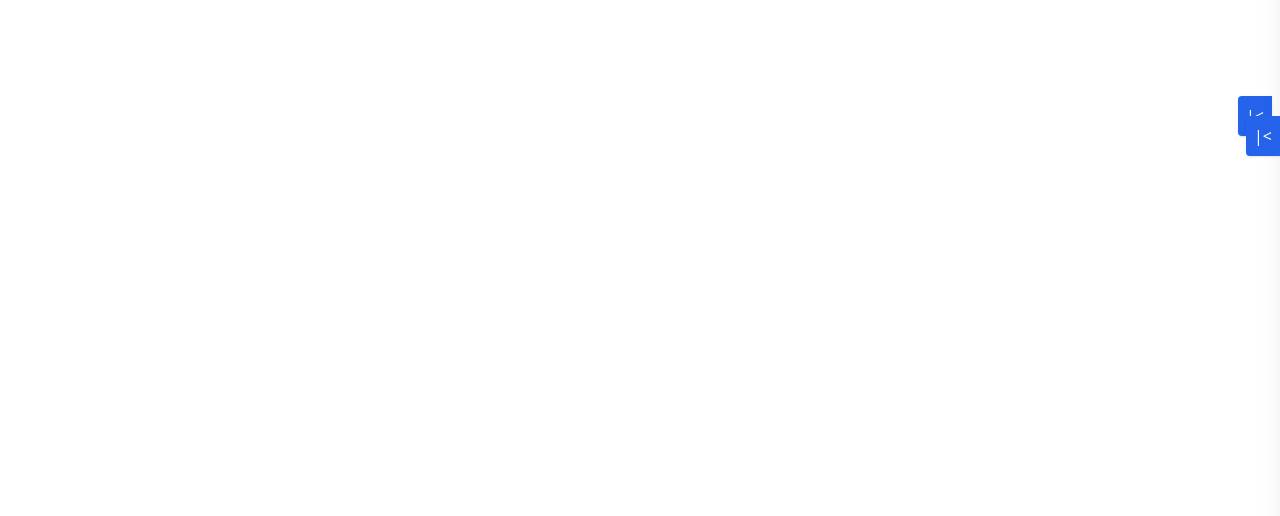
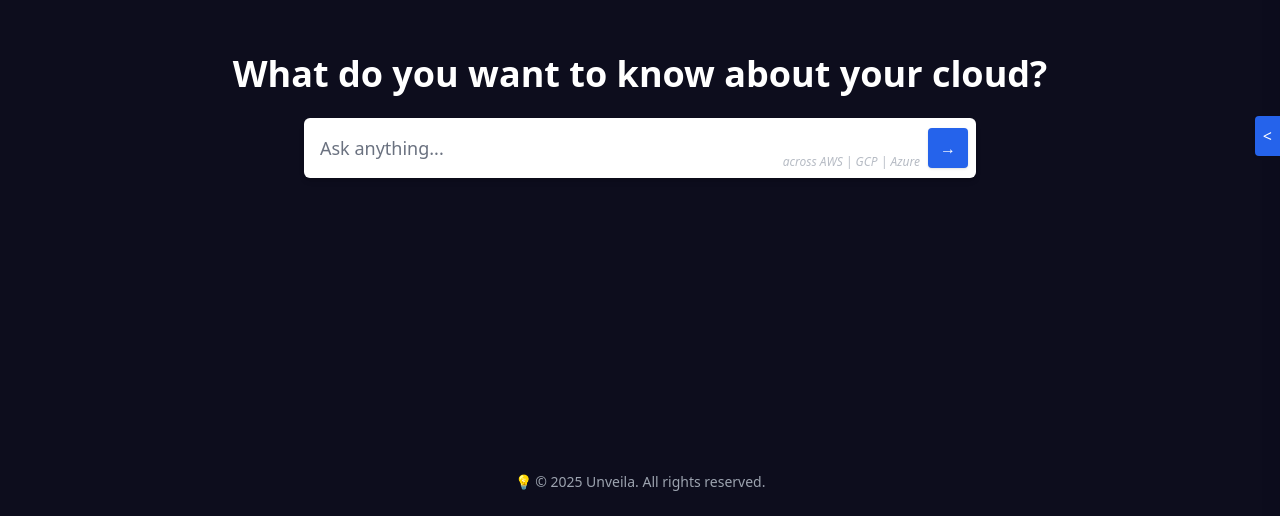
Before and after one commit to satyaelipe/unveila-landing-page, a React (Vite) app: page / in a window 1280 px wide. Shown: the part 284-800 px from the top of the page. Built offline with nearby package versions, Linux system fonts and the light colour scheme.

Commit message:
Update LandingPage.jsx

```diff
--- a/src/LandingPage.jsx
+++ b/src/LandingPage.jsx
@@ -1,57 +1,93 @@
-// src/components/SidebarDrawer.jsx
+// src/LandingPage.jsx
 import React, { useState } from 'react';
-import { Home, Info, Puzzle } from 'lucide-react';
+import SidebarDrawer from './components/SidebarDrawer';
 
-export default function SidebarDrawer() {
-  const [isOpen, setIsOpen] = useState(false);
+const suggestions = [
+  "drift of all Lambdas in prod",
+  "unused EIPs in GCP",
+  "cost of CloudWatch in AWS",
+  "dependency graph for Azure VMs",
+  "show me idle RDS instances"
+];
 
-  const toggleDrawer = () => setIsOpen(!isOpen);
+export default function LandingPage() {
+  const [query, setQuery] = useState('');
+  const [showSuggestions, setShowSuggestions] = useState(false);
+
+  const handleInputChange = (e) => {
+    setQuery(e.target.value);
+    setShowSuggestions(true);
+  };
+
+  const handleSuggestionClick = (text) => {
+    setQuery(text);
+    setShowSuggestions(false);
+  };
+
+  const handleSubmit = (e) => {
+    e.preventDefault();
+    console.log("Query submitted:", query);
+    setShowSuggestions(false);
+  };
 
   return (
-    <>
-      {/* Toggle Button */}
-      <button
-        onClick={toggleDrawer}
-        className="fixed top-1/2 right-0 z-40 bg-blue-600 hover:bg-blue-700 text-white p-2 rounded-l shadow transition-all duration-300"
-        aria-label="Toggle Sidebar"
+    <div className="min-h-screen bg-[#0D0D1D] text-white flex flex-col items-center justify-center relative px-4">
+      <SidebarDrawer />
+
+      <h1 className="text-3xl md:text-4xl font-bold mb-6 text-center">
+        What do you want to know about your cloud?
+      </h1>
+
+      <form
+        onSubmit={handleSubmit}
+        className="w-full max-w-2xl relative"
+        autoComplete="off"
       >
-        {isOpen ? '>|' : '|<'}
-      </button>
+        <div className="relative">
+          <input
+            type="text"
+            value={query}
+            onChange={handleInputChange}
+            onFocus={() => setShowSuggestions(true)}
+            onBlur={() => setTimeout(() => setShowSuggestions(false), 200)}
+            placeholder="Ask anything..."
+            className="w-full px-4 py-4 pr-20 rounded-md bg-white text-black placeholder-gray-500 text-base sm:text-lg shadow-md"
+            style={{ minHeight: '56px' }}
+          />
 
-      {/* Sidebar */}
-      <div
-        className={`fixed top-0 right-0 h-full w-64 bg-white text-gray-900 shadow-xl transform transition-transform duration-300 ease-in-out z-30
-          ${isOpen ? 'translate-x-0' : 'translate-x-full'}`}
-      >
-        <div className="p-4 border-b flex items-center space-x-2">
-          <img src="/unveila-logo.png" alt="Unveila Logo" className="w-8 h-8" />
-          <span className="font-semibold text-lg">Unveila</span>
+          {/* Animated cloud provider text */}
+          <span className="absolute bottom-2 right-14 text-xs italic text-gray-400 animate-pulse pointer-events-none">
+            across AWS | GCP | Azure
+          </span>
+
+          {/* Submit button */}
+          <button
+            type="submit"
+            className="absolute right-2 top-1/2 transform -translate-y-1/2 bg-blue-600 hover:bg-blue-700 text-white px-3 py-2 rounded shadow"
+          >
+            →
+          </button>
         </div>
 
-        <nav className="flex flex-col p-4 space-y-4">
-          <a href="#home" className="flex items-center space-x-3 text-gray-800 hover:text-blue-600">
-            <Home size={18} />
-            <span>Home</span>
-          </a>
-          <a href="#why-unveila" className="flex items-center space-x-3 text-gray-800 hover:text-blue-600">
-            <Info size={18} />
-            <span>Why Unveila?</span>
-          </a>
-          <a href="#what-we-solve" className="flex items-center space-x-3 text-gray-800 hover:text-blue-600">
-            <Puzzle size={18} />
-            <span>What We Solve</span>
-          </a>
-        </nav>
-      </div>
+        {/* Suggestions dropdown */}
+        {showSuggestions && (
+          <ul className="absolute z-10 mt-2 w-full bg-white text-black shadow-md rounded-md overflow-hidden">
+            {suggestions.map((sugg, idx) => (
+              <li
+                key={idx}
+                className="px-4 py-2 hover:bg-gray-100 cursor-pointer text-sm"
+                onClick={() => handleSuggestionClick(sugg)}
+              >
+                {sugg}
+              </li>
+            ))}
+          </ul>
+        )}
+      </form>
 
-      {/* Mini Sidebar when closed */}
-      {!isOpen && (
-        <div className="fixed top-1/2 right-0 transform -translate-y-1/2 z-20 space-y-4 p-2 bg-transparent">
-          <button onClick={toggleDrawer} className="text-white bg-blue-600 hover:bg-blue-700 p-2 rounded-l shadow">
-            {'|<'}
-          </button>
-        </div>
-      )}
-    </>
+      <footer className="absolute bottom-6 text-sm text-gray-400">
+        <span role="img" aria-label="bulb">💡</span> © 2025 Unveila. All rights reserved.
+      </footer>
+    </div>
   );
 }
```
